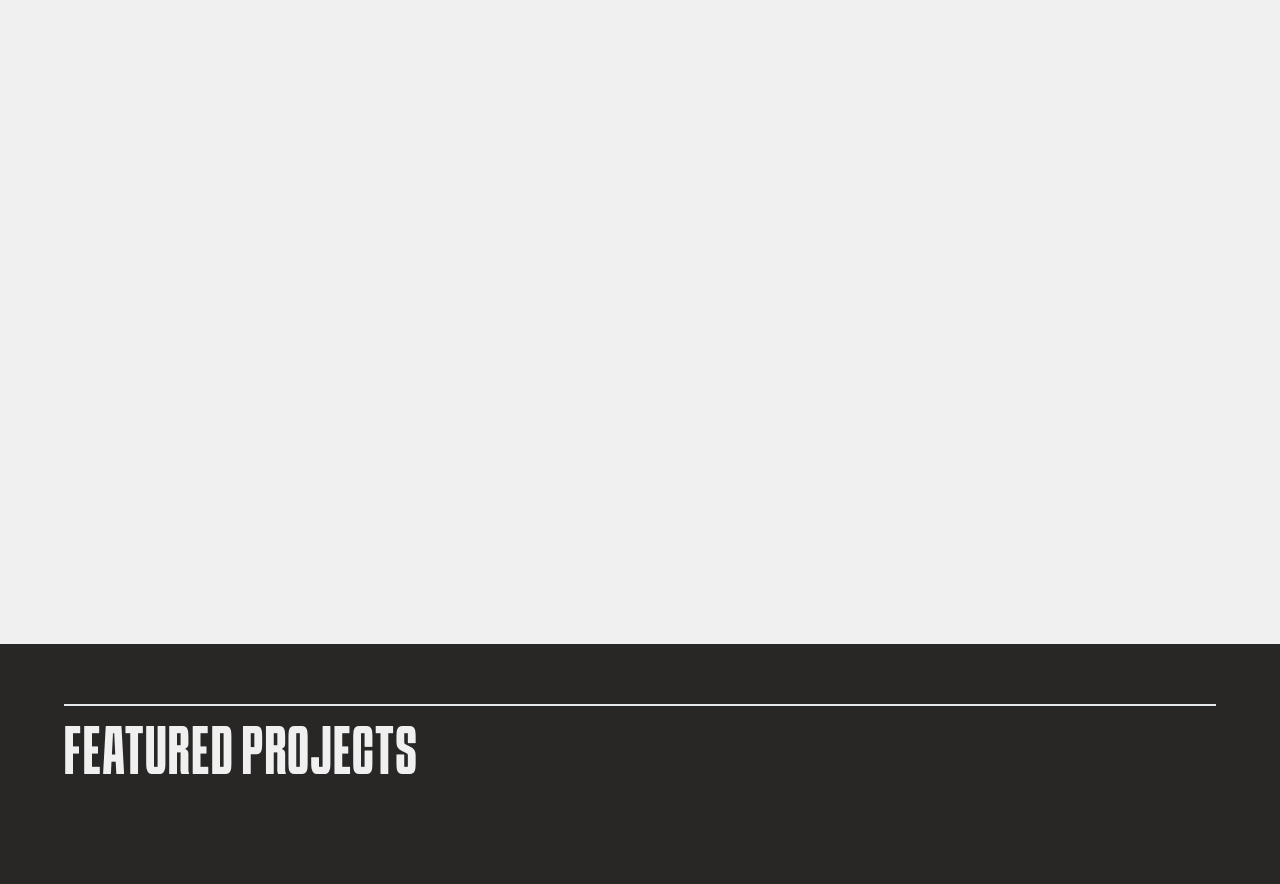
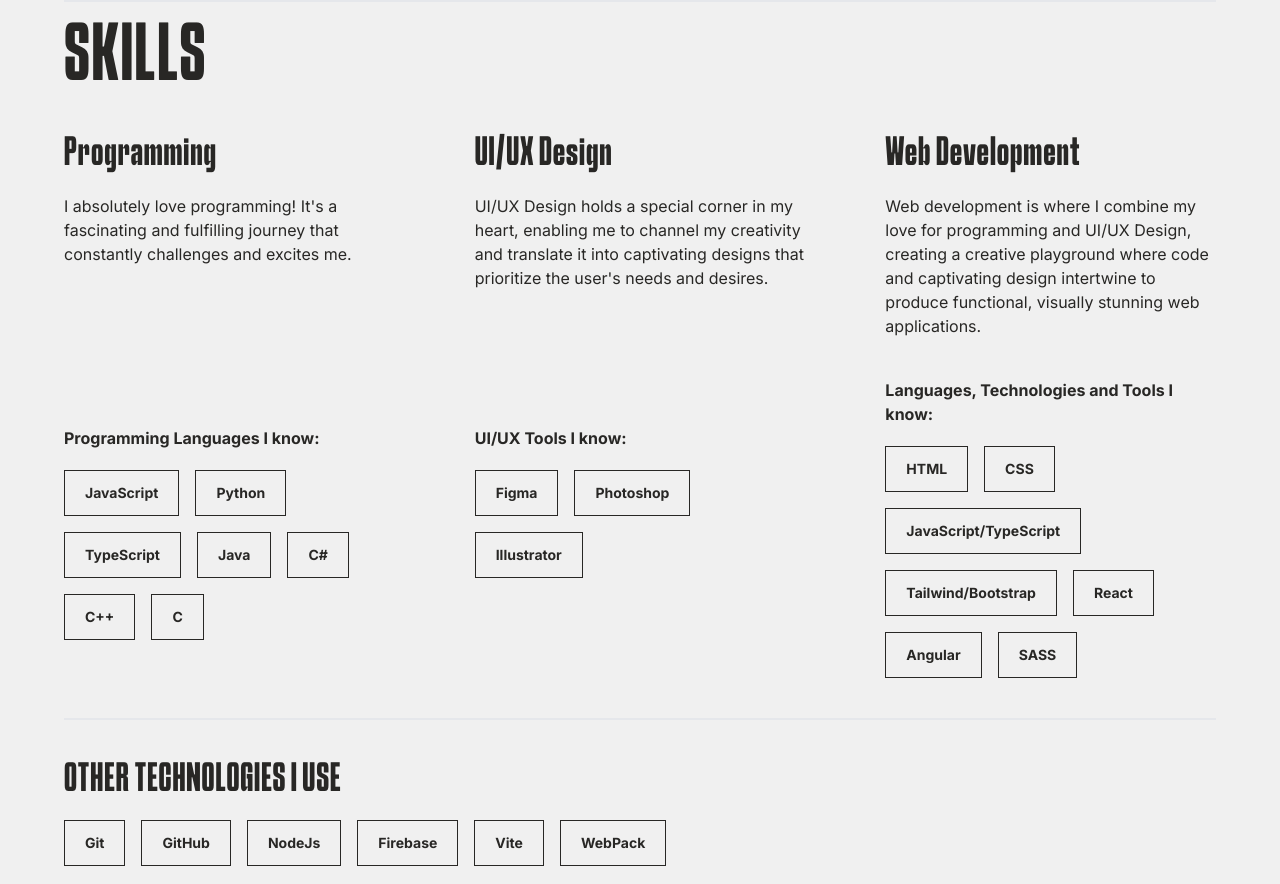
Before and after one commit to mirandajaorenzo26/portfolio-website-v2, a React (Vite) app: page / in a window 1280 px wide. Shown: the part 1640-2524 px from the top of the page. Built offline with nearby package versions, Linux system fonts and the light colour scheme; the HTML template or start-up script is replaced by a standard one; what prettier-plugin-tailwindcss would draw is missing.

Commit message:
Created skills section

```diff
--- /dev/null
+++ b/public/data/otherTechs.json
@@ -0,0 +1,10 @@
+{
+  "technologies":[
+    "Git",
+    "GitHub",
+    "NodeJs",
+    "Firebase",
+    "Vite",
+    "WebPack"
+  ]
+}
--- a/public/data/projects.json
+++ b/public/data/projects.json
@@ -43,7 +43,7 @@
     "category": "API-based Project",
     "image": "./project-screenshots/dictionary.png",
     "title": "Dictionary App",
-    "desc": "This project is a dictionary app built with React, Vite, and Tailwind. It utilizes the free Dictionary API to provide word definitions and related information. Additionally, I explored the useContext hook for state management.",
+    "desc": "This project is a dictionary app built with React, Vite, and Tailwind. It utilizes the free Dictionary API to provide word definitions and related information.",
     "techs": ["React + Vite", "Tailwind"],
     "repoLink": "https://github.com/mirandajaorenzo26/dictionary-app/",
     "liveLink": "https://mirandajaorenzo-dictionary.vercel.app/"
--- /dev/null
+++ b/public/data/skills.json
@@ -0,0 +1,23 @@
+[
+  {
+    "skillName": "Programming",
+    "desc": "I absolutely love programming! It's a fascinating and fulfilling journey that constantly challenges and excites me.",
+    "technologies":[
+      "JavaScript", "Python", "TypeScript", "Java", "C#", "C++", "C"
+    ]
+  },
+  {
+    "skillName": "UI/UX Design",
+    "desc": "UI/UX Design holds a special corner in my heart, enabling me to channel my creativity and translate it into captivating designs that prioritize the user's needs and desires.",
+    "technologies":[
+      "Figma", "Photoshop", "Illustrator"
+    ]
+  },
+  {
+    "skillName": "Web Development",
+    "desc": "Web development is where I combine my love for programming and UI/UX Design, creating a creative playground where code and captivating design intertwine to produce functional, visually stunning web applications.",
+    "technologies":[
+      "HTML", "CSS", "JavaScript/TypeScript", "Tailwind/Bootstrap", "React", "Angular", "SASS"
+    ]
+  }
+]
--- a/src/assets/styles/horizontalScrollLayout.css
+++ b/src/assets/styles/horizontalScrollLayout.css
@@ -1,8 +1,4 @@
 .cursor {
-  position: absolute;
-  display: grid;
-  align-items: center;
-  justify-content: center;
   width: 100px;
   height: 100px;
   border-radius: 100%;
@@ -11,7 +7,7 @@
 }
 
 .scroll-container {
-  @apply relative w-full cursor-none overflow-x-scroll
+  @apply relative w-full cursor-move md:cursor-none overflow-x-scroll
 }
 
 .scroll-content{
--- a/src/components/Footer.jsx
+++ b/src/components/Footer.jsx
@@ -8,8 +8,9 @@ function Footer() {
       <div className="mb-5 text-center md:text-left">
         <Logo />
         <div className="my-2 text-sm">
-          <p className="text-gray-400 ">Copyright © 2023 Jao Renzo Miranda.</p>
-          <p className="text-gray-400 ">All rights reserved.</p>
+          <p className="text-gray-400 ">
+            Copyright © 2023 Jao Renzo Miranda. All rights reserved
+          </p>
         </div>
       </div>
       <div className="flex flex-col gap-5 md:flex-row md:gap-20">
--- a/src/components/Header.jsx
+++ b/src/components/Header.jsx
@@ -68,7 +68,7 @@ function Header() {
           if (isOpen) handleClose();
           else handleOpen();
         }}
-        className="md:hidden"
+        className="lg:hidden"
       >
         <AiOutlineMenu size={32} />
       </button>
@@ -96,7 +96,7 @@ function Header() {
       <Button
         text="Download CV"
         buttonType="download-btn"
-        className="hidden md:block"
+        className="hidden lg:block"
         onClick={() => downloadFile()}
       />
     </header>
--- a/src/index.css
+++ b/src/index.css
@@ -1,3 +1,4 @@
+@import url('https://fonts.googleapis.com/css2?family=Inter:wght@100;200;300;400;500;600;700;800;900&display=swap');
 
 @tailwind base;
 @tailwind components;
@@ -8,7 +9,6 @@
   src: url("/fonts/SCHABO-Condensed.otf");
 }
 
-@import url('https://fonts.googleapis.com/css2?family=Inter:wght@100;200;300;400;500;600;700;800;900&display=swap');
 
 html {
   scroll-behavior: smooth;
@@ -40,8 +40,13 @@ h1 {
 }
 
 h2 {
-  @apply text-6xl font-schabo uppercase mb-5 tracking-wide
+  @apply text-7xl font-schabo uppercase mb-5 tracking-wide
 }
+
+h3 {
+  @apply text-4xl font-schabo mb-5 tracking-wide
+}
+
 
 button {
   white-space: nowrap;
@@ -82,7 +87,7 @@ section{
 
 
 .mobile-nav{
-  @apply py-10 px-5 top-20 bg-black fixed w-full left-0 text-white transition-transform duration-500 md:hidden
+  @apply py-10 px-5 top-20 bg-black fixed w-full left-0 text-white transition-transform duration-500 lg:hidden
 }
 
 .close-nav{
@@ -90,7 +95,7 @@ section{
 }
 
 .desktop-nav{
-  @apply md:flex hidden
+  @apply lg:flex hidden
 }
 
 
--- a/src/layouts/OtherProjectsLayout.jsx
+++ b/src/layouts/OtherProjectsLayout.jsx
@@ -48,7 +48,7 @@ function OtherProjectsLayout({ projects }) {
       setTimeout(() => {
         cursorRef.current.style.left = `${e.pageX - width / 2}px`;
         cursorRef.current.style.top = `${e.pageY - height / 2}px`;
-      }, 200);
+      }, 50);
     }
 
     if (!isDown) return;
@@ -88,7 +88,7 @@ function OtherProjectsLayout({ projects }) {
   return (
     <>
       <div
-        className="cursor scale-0 bg-black font-bold text-white transition-transform  duration-300  "
+        className="cursor absolute hidden scale-0 items-center justify-center bg-black font-bold text-white transition-transform  duration-300  md:grid"
         ref={cursorRef}
       >
         {isDown === false ? (
--- a/src/pages/About.jsx
+++ b/src/pages/About.jsx
@@ -1,7 +1,10 @@
 import GradPic from "../assets/images/gradpic.png";
 function About() {
   return (
-    <section id="about" className="bg-black py-20 text-white">
+    <section
+      id="about"
+      className="grid min-h-screen items-center bg-black py-20 text-white"
+    >
       <div className="grid items-center gap-10 md:grid-cols-4">
         <img
           className="hidden h-full w-full object-cover md:block"
--- a/src/pages/Home.jsx
+++ b/src/pages/Home.jsx
@@ -16,7 +16,7 @@ function Home() {
               Hello! I&apos;m{" "}
               <span className=" font-bold text-black">Jao Renzo Miranda,</span>
             </p>
-            <p className=" font-schabo text-6xl uppercase md:text-8xl lg:text-9xl">
+            <p className=" font-schabo text-6xl uppercase md:text-7xl xl:text-8xl 2xl:text-9xl">
               A Front-end Developer.
             </p>
           </div>
--- a/src/pages/Skills.jsx
+++ b/src/pages/Skills.jsx
@@ -1,9 +1,86 @@
+import { useEffect, useState } from "react";
+
 function Skills() {
+  const [skills, setSkills] = useState([]);
+  const [otherTech, setOtherTech] = useState([]);
+
+  useEffect(() => {
+    fetchSkills();
+    fetchOtherTech();
+  }, []);
+
+  const fetchSkills = async () => {
+    try {
+      const response = await fetch("./data/skills.json");
+      const jsonData = await response.json();
+      setSkills(jsonData);
+    } catch (error) {
+      console.error("Error fetching data:", error);
+    }
+  };
+
+  const fetchOtherTech = async () => {
+    try {
+      const response = await fetch("./data/otherTechs.json");
+      const jsonData = await response.json();
+      setOtherTech(jsonData.technologies);
+    } catch (error) {
+      console.error("Error fetching data:", error);
+    }
+  };
+
   return (
-    <section id="skills" className="min-h-screen bg-white py-20">
+    <section id="skills" className=" bg-white py-10">
       <div className="mb-5 h-[2px] w-full bg-gray-200 px-20"></div>
 
-      <h2>Skills</h2>
+      <h2 className="mb-5">Skills</h2>
+      <div className="my-10 flex w-full flex-col gap-10 md:flex-row lg:gap-20">
+        {skills &&
+          skills.map((skill) => (
+            <div className="flex flex-1 flex-col" key={crypto.randomUUID()}>
+              <div className="mb-10 flex-1">
+                <h3>{skill.skillName}</h3>
+                <p>{skill.desc}</p>
+              </div>
+              <div className="flex-1">
+                {skill.skillName === "Programming" && (
+                  <p className="font-bold">Programming Languages I know:</p>
+                )}
+                {skill.skillName === "UI/UX Design" && (
+                  <p className="font-bold">UI/UX Tools I know:</p>
+                )}
+                {skill.skillName === "Web Development" && (
+                  <p className="font-bold">
+                    Languages, Technologies and Tools I know:
+                  </p>
+                )}
+                <ul className="mt-5 flex flex-wrap gap-4">
+                  {skill.technologies.map((tech) => (
+                    <li
+                      key={tech}
+                      className="relative border border-black px-5 py-3 text-sm font-bold"
+                    >
+                      {tech}
+                    </li>
+                  ))}
+                </ul>
+              </div>
+            </div>
+          ))}
+      </div>
+      <div className="mb-5 h-[2px] w-full bg-gray-200 px-20"></div>
+
+      <h3 className="mt-10 uppercase">Other Technologies I Use</h3>
+      <ul className="mt-5 flex flex-wrap gap-4">
+        {otherTech.map((tech) => (
+          <li
+            key={tech}
+            className="relative border border-black px-5 py-3 text-sm font-bold"
+          >
+            {tech}
+          </li>
+        ))}
+      </ul>
     </section>
   );
 }
```
Also changed, not shown: src/assets/styles/button.css (+8 -8 lines).
